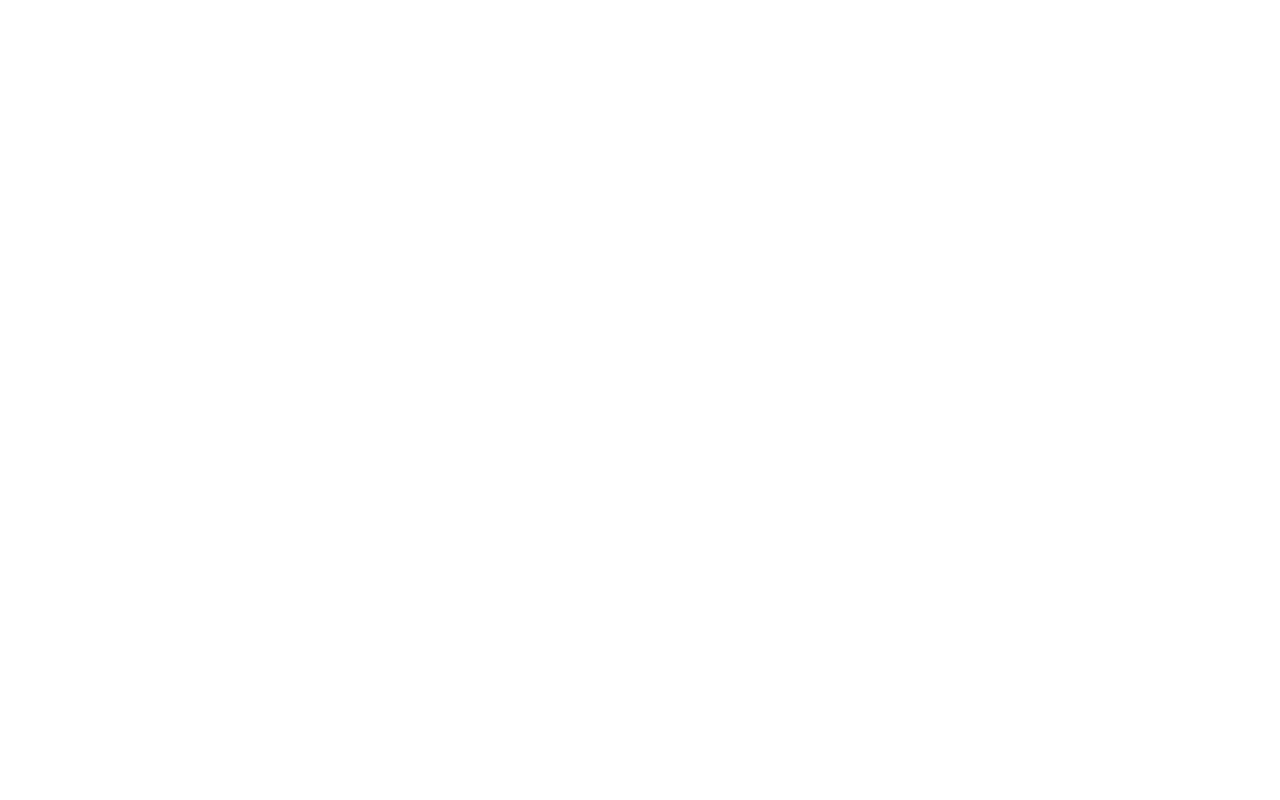
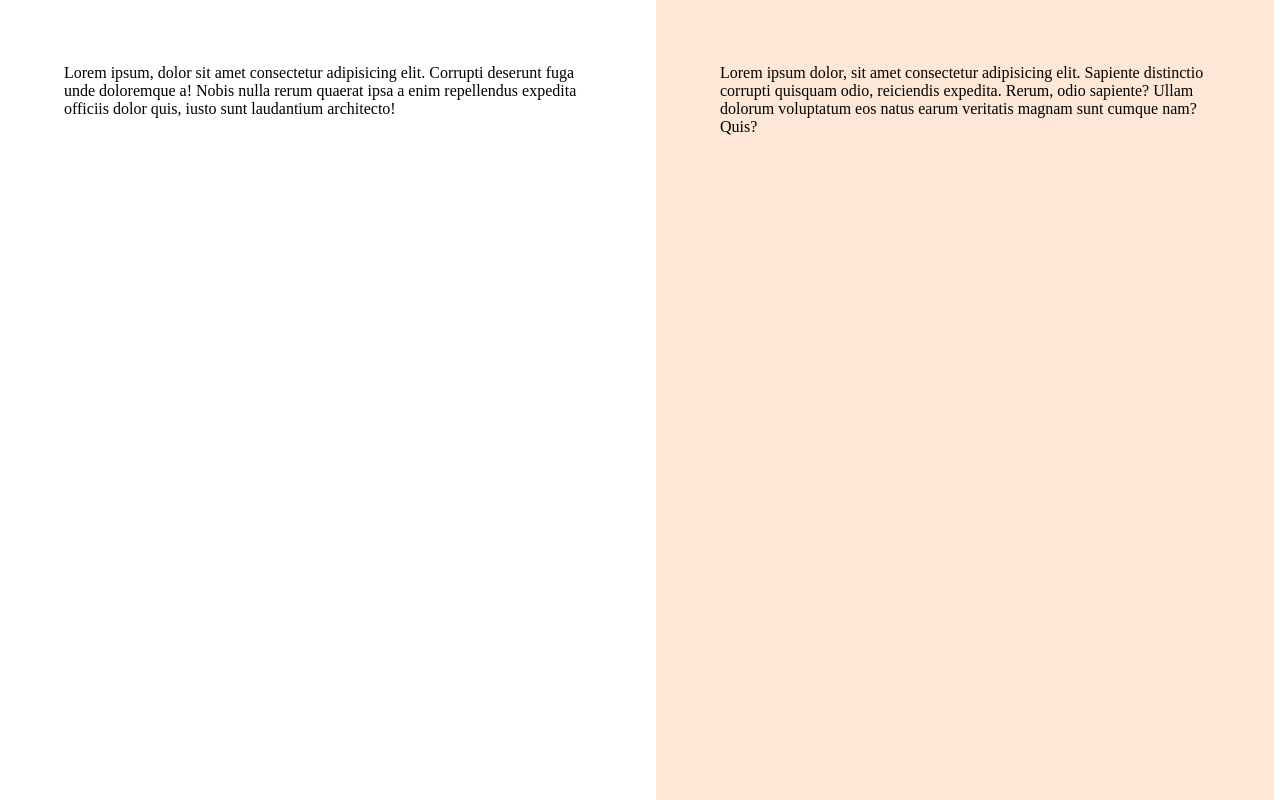
Before and after one commit to jm-bass/Projeto-7---Formul-rio-de-matr-cula, a plain HTML site: page index.html in a window 1280 px wide. Drawn offline with Linux system fonts and the light colour scheme.

Commit message:
Layout css

```diff
--- a/index.html
+++ b/index.html
@@ -10,6 +10,18 @@
   <link href="https://fonts.googleapis.com/css2?family=Poppins:ital,wght@0,100;0,200;0,300;0,400;0,500;0,600;0,700;0,800;0,900;1,100;1,200;1,300;1,400;1,500;1,600;1,700;1,800;1,900&display=swap" rel="stylesheet">
 </head>
 <body>
+  <div id="app">
+    <main>
+      <div class="main-container">
+        Lorem ipsum, dolor sit amet consectetur adipisicing elit. Corrupti deserunt fuga unde doloremque a! Nobis nulla rerum quaerat ipsa a enim repellendus expedita officiis dolor quis, iusto sunt laudantium architecto!
+      </div>
+    </main>
 
+    <aside>
+      <div class="aside-container">
+        Lorem ipsum dolor, sit amet consectetur adipisicing elit. Sapiente distinctio corrupti quisquam odio, reiciendis expedita. Rerum, odio sapiente? Ullam dolorum voluptatum eos natus earum veritatis magnam sunt cumque nam? Quis?
+      </div>
+    </aside>
+  </div>
 </body>
 </html>
--- a/styles/global.css
+++ b/styles/global.css
@@ -1,3 +1,9 @@
+* {
+  padding: 0;
+  margin: 0;
+  box-sizing: border-box;
+}
+
 :root {
   --font-family: 'Poppins', sans-serif;
   --text: 400 1rem/*tamanho da fonte*//1.5/*font-weigth*/ var(--font-family);
@@ -17,3 +23,7 @@
 
 }
 /*em: procura no elemento pai - rem: procura no elemento root(body, normalmente)*/
+
+body {
+  overflow: hidden;/*assim, o que sobra não aparece. logo, não terá rolagem*/
+}
--- a/styles/index.css
+++ b/styles/index.css
@@ -1 +1,2 @@
 @import url(global.css);
+@import url(layout.css);
--- /dev/null
+++ b/styles/layout.css
@@ -0,0 +1,26 @@
+#app {
+  display: grid;
+  grid-template-columns: 51.25% 48.25%;
+
+  height: 100vh;
+  overflow: hidden;
+}
+
+main {
+  overflow: auto; /*usado para rolagem*/
+  padding: 4rem;
+
+  & .main-container {
+    max-width: 33rem;
+    margin-left: auto;
+  }
+}
+
+aside {
+  background-color: var(--surface-secondary);
+  padding: 4rem;
+
+  & .aside-container {
+    max-width: 31rem;
+  }
+}
```
